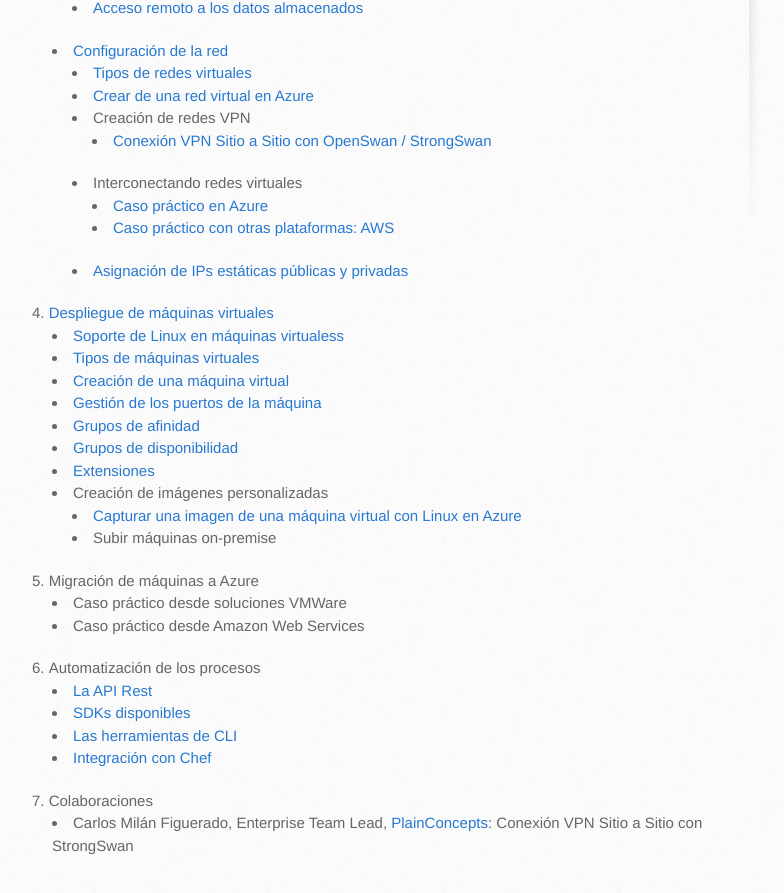
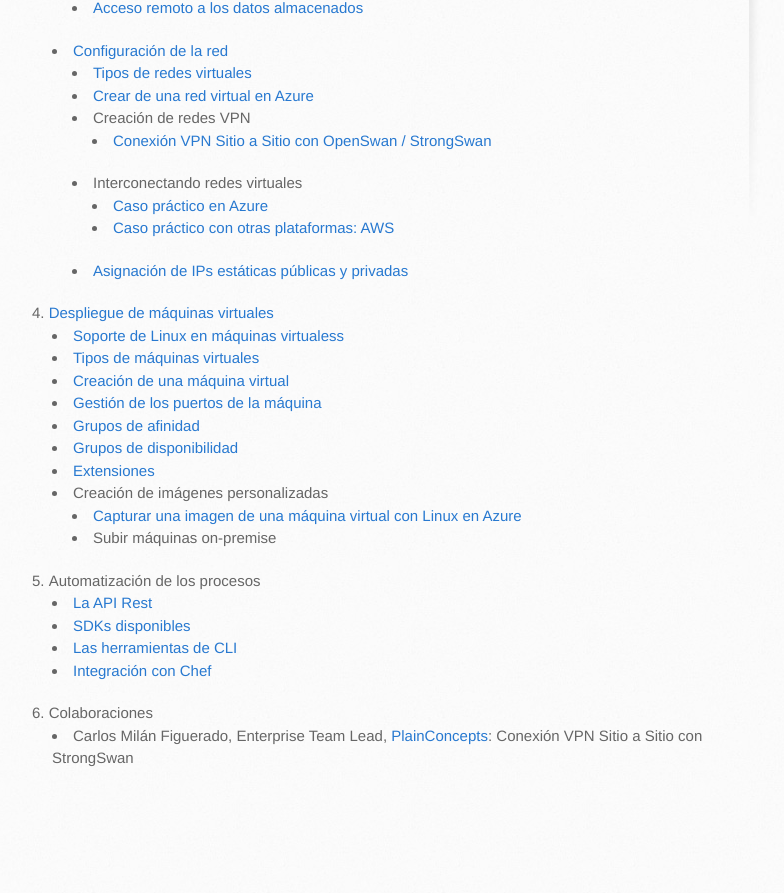
Before and after one commit to EasyLinux/azure4beginners, a Jekyll site: the page built from index.md, in a window 1280 px wide and 900 px high, scrolled down 660 px. Shown: the top 893 px of the window, without its empty margins (141-925 px from the left). Built offline with Jekyll 4.4.1, drawn with Linux system fonts in a browser that asks for light colours; after the commit the page ends 1472 px from its top, so only the background shows below that.

Commit message:
Updated Index

```diff
--- a/index.md
+++ b/index.md
@@ -34,13 +34,10 @@
 	- Creación de imágenes personalizadas
 		- [Capturar una imagen de una máquina virtual con Linux en Azure](virtualmachines-linux-create-linuxImage "Capturar una imagen de una máquina virtual con Linux en Azure")
 		- Subir máquinas on-premise
-5. Migración de máquinas a Azure
-	- Caso práctico desde soluciones VMWare
-	- Caso práctico desde Amazon Web Services
-6. Automatización de los procesos
+5. Automatización de los procesos
 	- [La API Rest](automation-api-rest "La API Rest")
 	- [SDKs disponibles ](automation-sdks "SDKs disponibles ")
 	- [Las herramientas de CLI](automation-cli "Las herramientas de CLI")
 	- [Integración con Chef](automation-chef "Integración con Chef")
-7. Colaboraciones
+6. Colaboraciones
     - Carlos Milán Figuerado, *Enterprise Team Lead*, [PlainConcepts](http://enterprise.plainconcepts.com/ "PlainConcepts"): Conexión VPN Sitio a Sitio con StrongSwan
```
